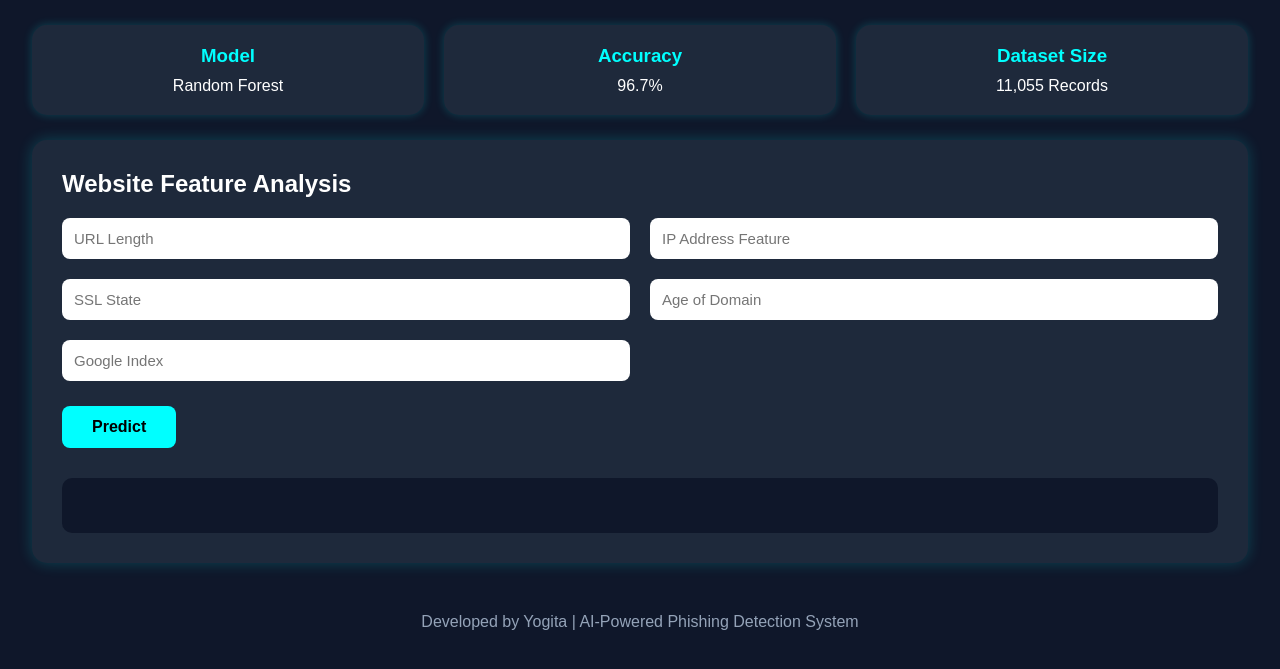
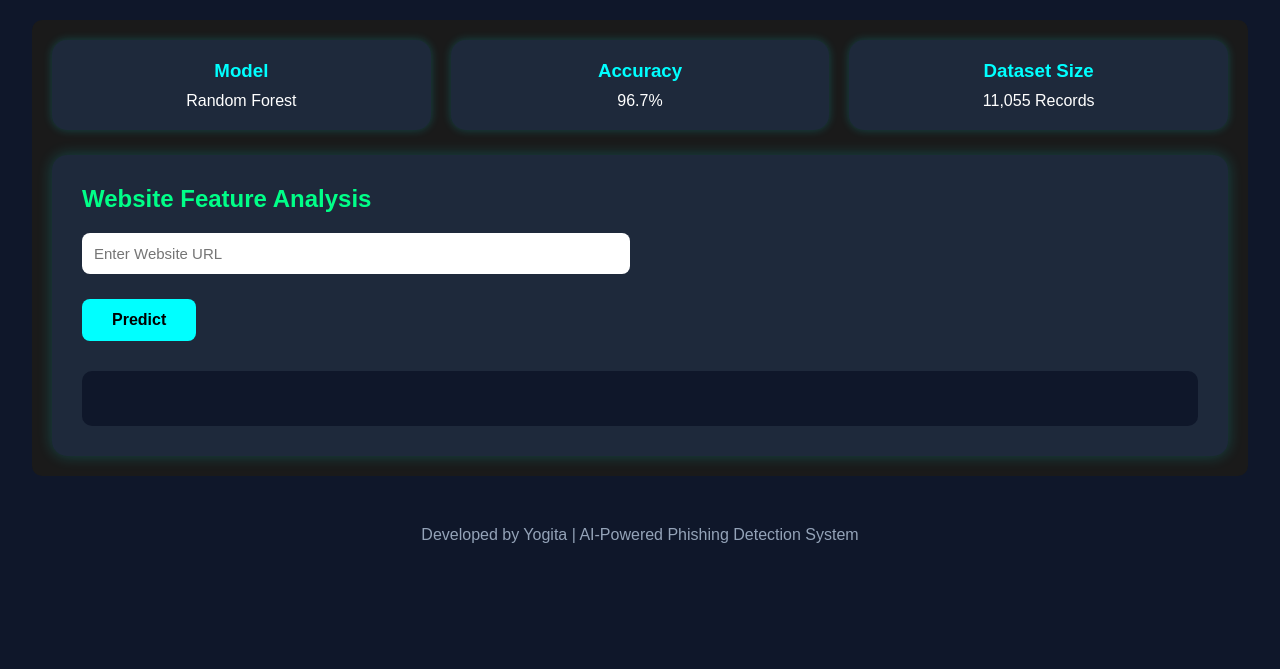
Before and after one commit to YOGITA58/AI-Cyber-Fraud-Detection, a Flask app: page / in a window 1280 px wide. Shown: the part 98-767 px from the top of the page. Run offline with Flask 3, Linux system fonts and the light colour scheme; parts of the project's set-up code (start-up, migrations or seed data) failed here and were passed over.

Commit message:
Completed Day 7 URL analysis dashboard

```diff
--- a/app.py
+++ b/app.py
@@ -1,3 +1,4 @@
+from feature_extractor import extract_features
 from flask import Flask, render_template, request
 import pickle
 
@@ -10,28 +11,18 @@ with open("model/phishing_model.pkl", "rb") as file:
 @app.route("/", methods=["GET", "POST"])
 def home():
 
+
+    analysis = {}
     prediction = ""
     confidence = ""
 
     if request.method == "POST":
 
-        url_length = int(request.form["url_length"])
-        ip_address = int(request.form["ip_address"])
-        ssl_state = int(request.form["ssl_state"])
-        age_domain = int(request.form["age_domain"])
-        google_index = int(request.form["google_index"])
+        url = request.form["url"]
 
-        features = [[
-            ip_address,
-            url_length,
-            0, 0, 0, 0, 0,
-            ssl_state,
-            0, 0, 0, 0, 0, 0, 0, 0, 0, 0, 0, 0, 0, 0, 0,
-            age_domain,
-            0, 0, 0,
-            google_index,
-            0, 0
-        ]]
+        features, analysis = extract_features(url)
+
+        features = [features]
 
         result = model.predict(features)
 
@@ -41,15 +32,15 @@ def home():
         )
 
         if result[0] == -1:
-            prediction = "<span style='color:red;'>🚨 Phishing Website</span>"
+            prediction = "🚨 Phishing Website"
         else:
-            prediction = "<span style='color:lime;'>✅ Legitimate Website</span>"
+            prediction = "✅ Legitimate Website"
 
     return render_template(
-        "index.html",
-        prediction=prediction,
-        confidence=confidence
-    )
-
+    "index.html",
+    prediction=prediction,
+    confidence=confidence,
+    analysis=analysis
+)
 if __name__ == "__main__":
     app.run(debug=True)
--- a/templates/index.html
+++ b/templates/index.html
@@ -117,6 +117,17 @@
             padding:20px;
             color:#94a3b8;
         }
+        .dashboard{
+    margin-top:20px;
+    padding:20px;
+    background:#1a1a1a;
+    border-radius:10px;
+    text-align:left;
+}
+
+.dashboard h2{
+    color:#00ff88;
+}
 
     </style>
 </head>
@@ -157,31 +168,11 @@
 
                 <div class="form-grid">
 
-                    <input type="number"
-                           name="url_length"
-                           placeholder="URL Length"
-                           required>
-
-                    <input type="number"
-                           name="ip_address"
-                           placeholder="IP Address Feature"
-                           required>
-
-                    <input type="number"
-                           name="ssl_state"
-                           placeholder="SSL State"
-                           required>
-
-                    <input type="number"
-                           name="age_domain"
-                           placeholder="Age of Domain"
-                           required>
-
-                    <input type="number"
-                           name="google_index"
-                           placeholder="Google Index"
-                           required>
-
+                   <input
+    type="text"
+    name="url"
+    placeholder="Enter Website URL"
+    required>
                 </div>
 
                 <button type="submit">
@@ -195,6 +186,35 @@
                 <div class="result">
                     {{ prediction|safe }}
                 </div>
+                {% if analysis %}
+
+<div class="dashboard">
+
+    <h2>URL Analysis Report</h2>
+
+    <p><strong>URL Length:</strong>
+        {{ analysis.url_length }}
+    </p>
+
+    <p><strong>SSL Enabled:</strong>
+        {% if analysis.ssl_state == 1 %}
+            Yes 🔒
+        {% else %}
+            No 🔓
+        {% endif %}
+    </p>
+
+    <p><strong>IP Address Used:</strong>
+        {% if analysis.ip_address == 1 %}
+            Yes
+        {% else %}
+            No
+        {% endif %}
+    </p>
+
+</div>
+
+{% endif %}
 
                 <div class="confidence">
                     {% if confidence %}
```
Also changed, not shown: feature_extractor.py (added, +32 -0 lines).
